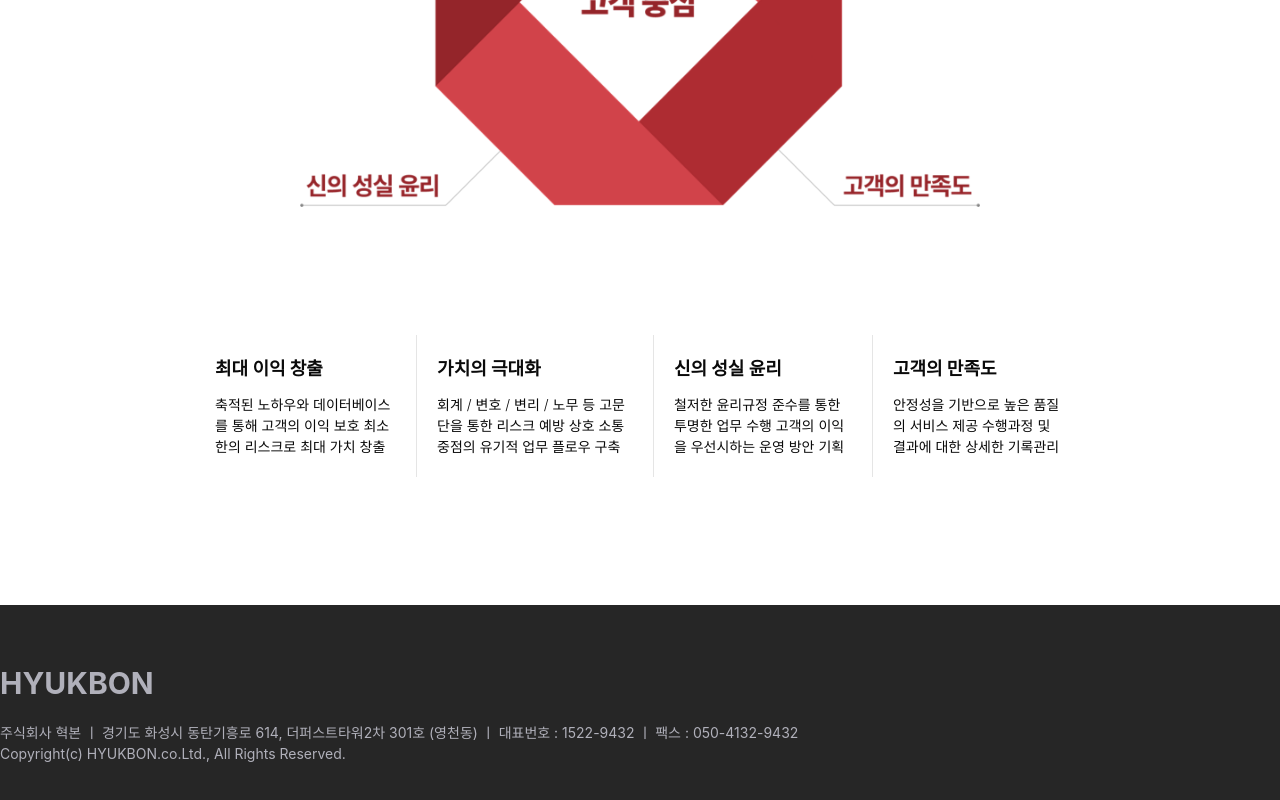
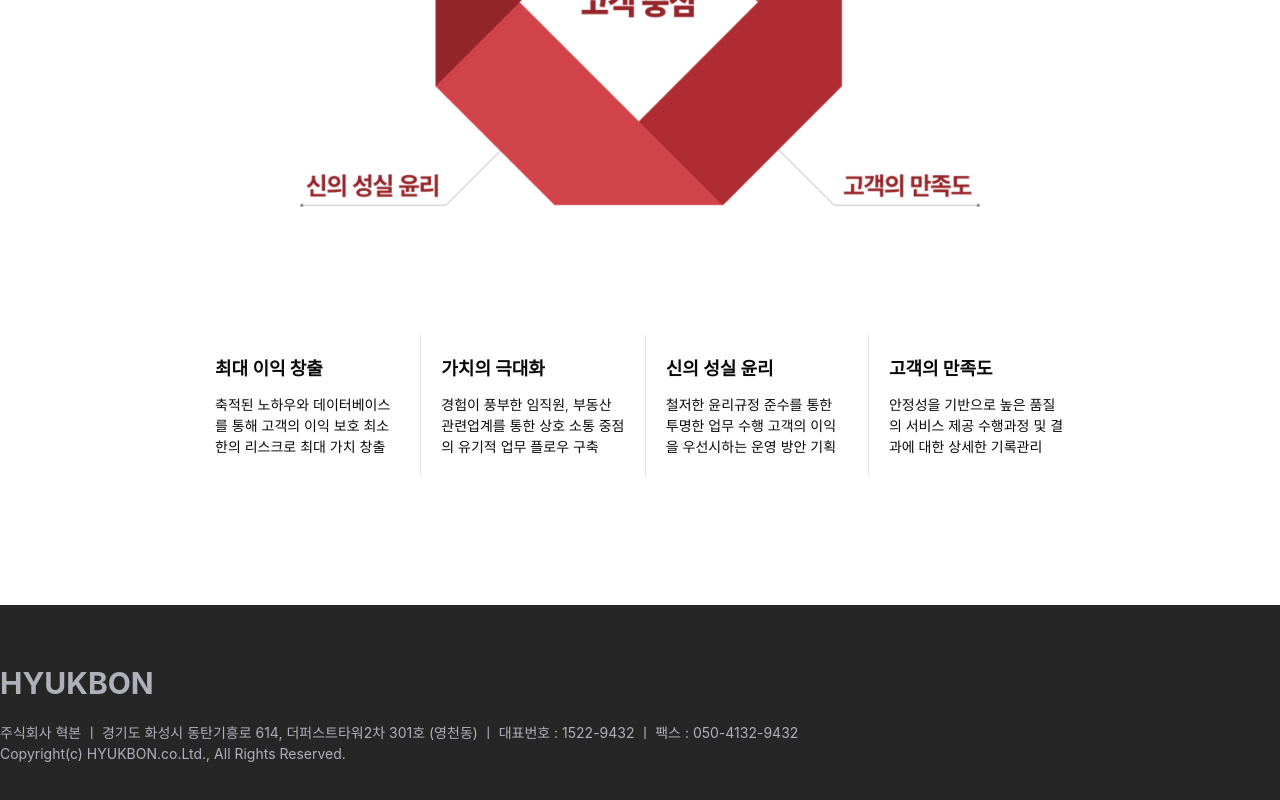
Before and after one commit to ekankr2/hyukbon, a Next.js app: page /about/philosophy in a window 1280 px wide. Shown: the part 604-1404 px from the top of the page. Built offline with nearby package versions, Linux system fonts and the light colour scheme; a web font is replaced by a local one.

Commit message:
문구 수정

```diff
--- a/app/about/philosophy/page.tsx
+++ b/app/about/philosophy/page.tsx
@@ -56,8 +56,7 @@ function Page() {
           <li className="py-3 md:py-5 lg:px-5">
             <h4 className="text-16 md:text-18">가치의 극대화</h4>
             <p className="font-light pt-3">
-              회계 / 변호 / 변리 / 노무 등 고문단을 통한 리스크 예방 상호 소통
-              중점의 유기적 업무 플로우 구축
+              경험이 풍부한 임직원, 부동산 관련업계를 통한 상호 소통 중점의 유기적 업무 플로우 구축
             </p>
           </li>
           <li className=" py-3 md:py-5 lg:px-5">
```
